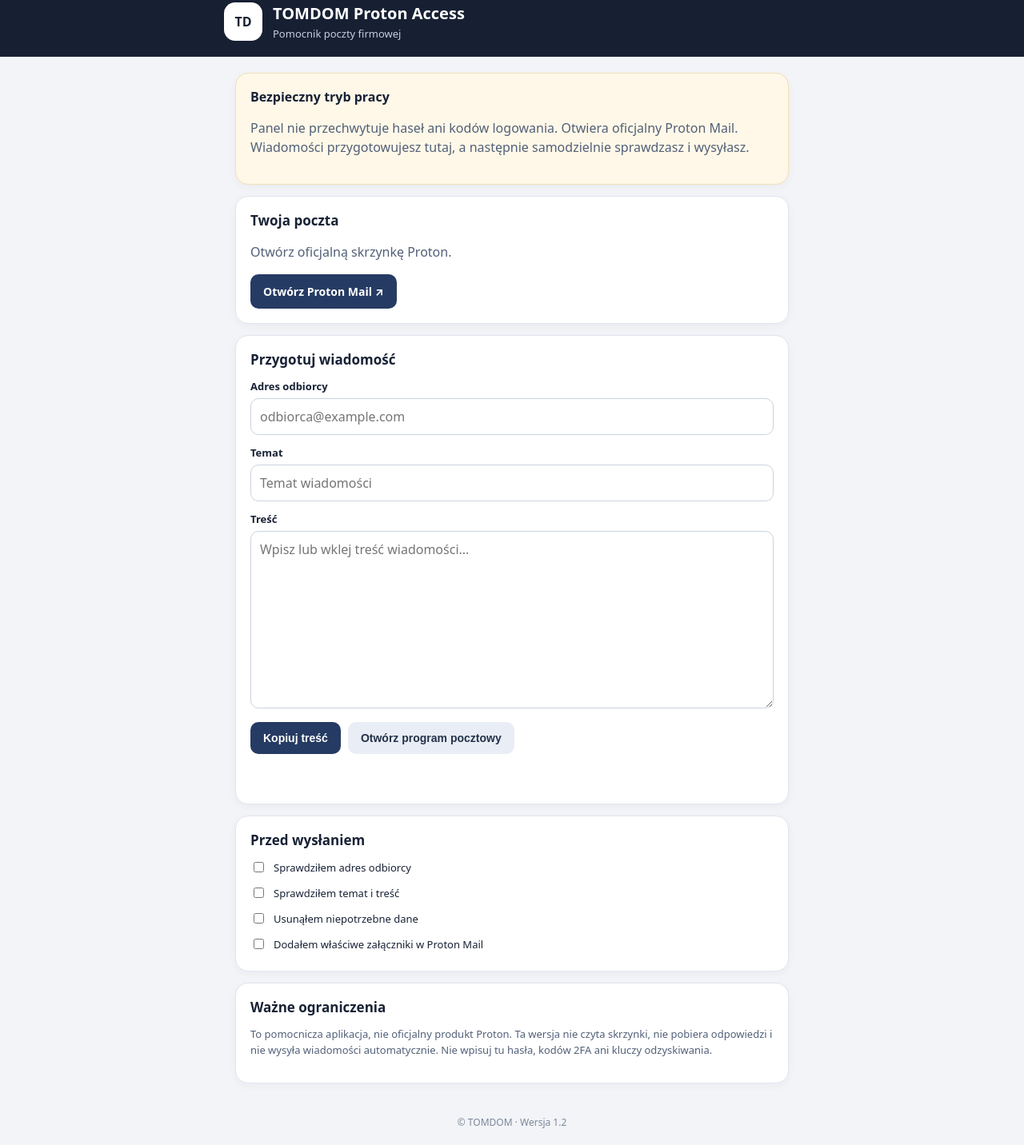
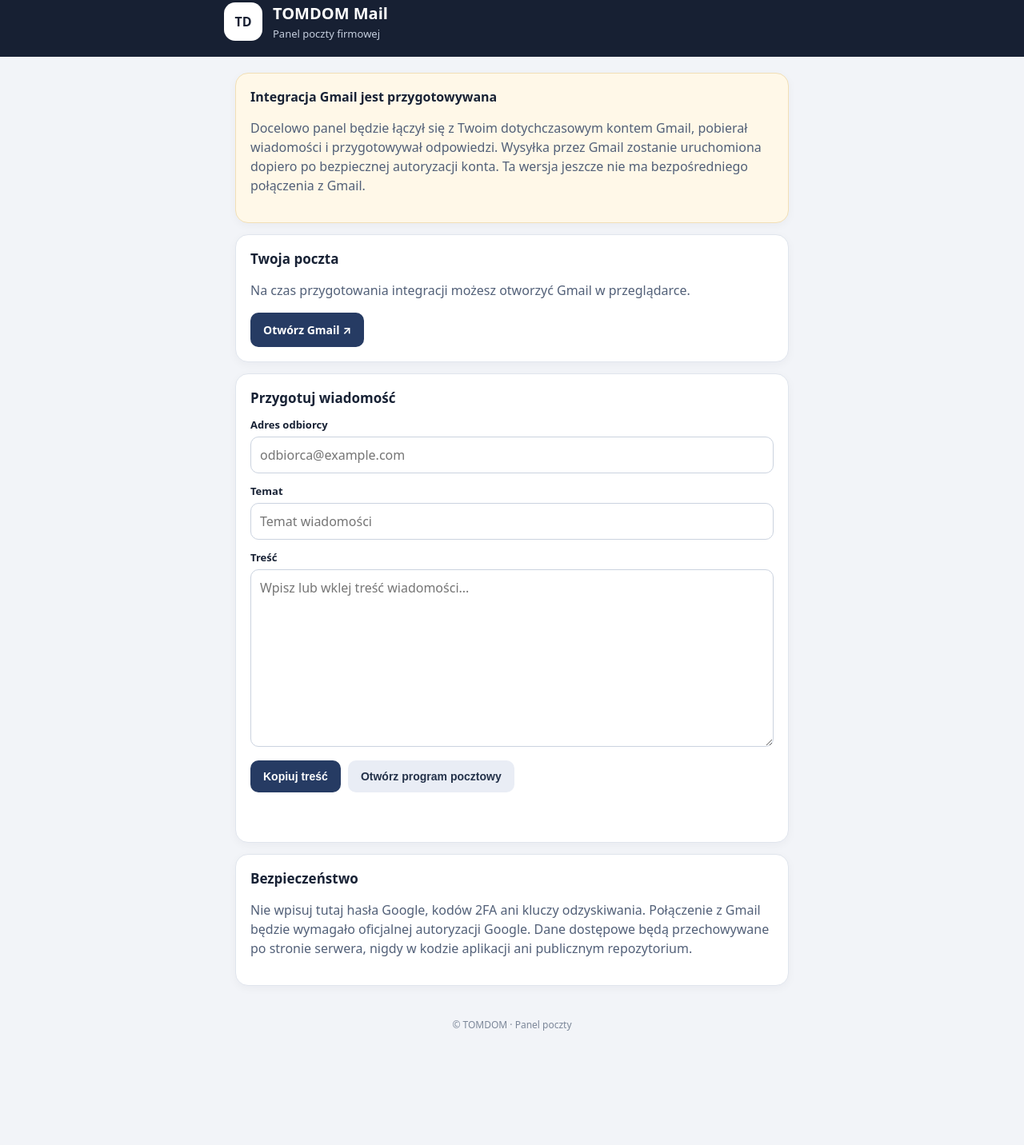
Before and after one commit to tziolkowski-prog/tomdom-proton-access, a plain HTML site: page index.html in a window 1280 px wide. Shown: the part 17-1449 px from the top of the page at 80% size. After the commit the page ends 1327 px from the top, so only its background shows below. Drawn offline with Linux system fonts and the light colour scheme.

Commit message:
Zmień panel na TOMDOM Mail i opisz stan integracji

```diff
--- a/index.html
+++ b/index.html
@@ -2,22 +2,20 @@
 <html lang="pl">
 <head>
 <meta charset="utf-8"><meta name="viewport" content="width=device-width,initial-scale=1">
-<meta name="theme-color" content="#172033"><meta name="description" content="Panel pomocniczy TOMDOM do pracy z Proton Mail">
+<meta name="theme-color" content="#172033"><meta name="description" content="Panel poczty firmowej TOMDOM">
 <link rel="manifest" href="./manifest.webmanifest"><link rel="icon" href="./icons/icon.svg" type="image/svg+xml"><link rel="stylesheet" href="./style.css">
-<title>TOMDOM Proton Access</title>
+<title>TOMDOM Mail</title>
 </head>
 <body>
-<header><div class="logo">TD</div><div><h1>TOMDOM Proton Access</h1><p>Pomocnik poczty firmowej</p></div></header>
+<header><div class="logo">TD</div><div><h1>TOMDOM Mail</h1><p>Panel poczty firmowej</p></div></header>
 <main>
-<section class="notice"><strong>Bezpieczny tryb pracy</strong><p>Panel nie przechwytuje haseł ani kodów logowania. Otwiera oficjalny Proton Mail. Wiadomości przygotowujesz tutaj, a następnie samodzielnie sprawdzasz i wysyłasz.</p></section>
-<section class="card"><h2>Twoja poczta</h2><p>Otwórz oficjalną skrzynkę Proton.</p><a class="primary" href="https://mail.proton.me/" target="_blank" rel="noopener">Otwórz Proton Mail ↗</a></section>
+<section class="notice"><strong>Integracja Gmail jest przygotowywana</strong><p>Docelowo panel będzie łączył się z Twoim dotychczasowym kontem Gmail, pobierał wiadomości i przygotowywał odpowiedzi. Wysyłka przez Gmail zostanie uruchomiona dopiero po bezpiecznej autoryzacji konta. Ta wersja jeszcze nie ma bezpośredniego połączenia z Gmail.</p></section>
+<section class="card"><h2>Twoja poczta</h2><p>Na czas przygotowania integracji możesz otworzyć Gmail w przeglądarce.</p><a class="primary" href="https://mail.google.com/" target="_blank" rel="noopener">Otwórz Gmail ↗</a></section>
 <section class="card"><h2>Przygotuj wiadomość</h2>
 <label for="to">Adres odbiorcy</label><input id="to" type="email" placeholder="odbiorca@example.com">
 <label for="subject">Temat</label><input id="subject" placeholder="Temat wiadomości">
 <label for="body">Treść</label><textarea id="body" rows="9" placeholder="Wpisz lub wklej treść wiadomości..."></textarea>
 <div class="actions"><button id="copy">Kopiuj treść</button><button id="mailto" class="secondary">Otwórz program pocztowy</button></div><p id="status" role="status" aria-live="polite"></p></section>
-<section class="card"><h2>Przed wysłaniem</h2>
-<label class="check"><input type="checkbox"> Sprawdziłem adres odbiorcy</label><label class="check"><input type="checkbox"> Sprawdziłem temat i treść</label><label class="check"><input type="checkbox"> Usunąłem niepotrzebne dane</label><label class="check"><input type="checkbox"> Dodałem właściwe załączniki w Proton Mail</label></section>
-<section class="card small"><h2>Ważne ograniczenia</h2><p>To pomocnicza aplikacja, nie oficjalny produkt Proton. Ta wersja nie czyta skrzynki, nie pobiera odpowiedzi i nie wysyła wiadomości automatycznie. Nie wpisuj tu hasła, kodów 2FA ani kluczy odzyskiwania.</p></section>
-</main><footer>© TOMDOM · Wersja 1.2</footer><script src="./app.js"></script>
+<section class="card"><h2>Bezpieczeństwo</h2><p>Nie wpisuj tutaj hasła Google, kodów 2FA ani kluczy odzyskiwania. Połączenie z Gmail będzie wymagało oficjalnej autoryzacji Google. Dane dostępowe będą przechowywane po stronie serwera, nigdy w kodzie aplikacji ani publicznym repozytorium.</p></section>
+</main><footer>© TOMDOM · Panel poczty</footer><script src="./app.js"></script>
 </body></html>
```
